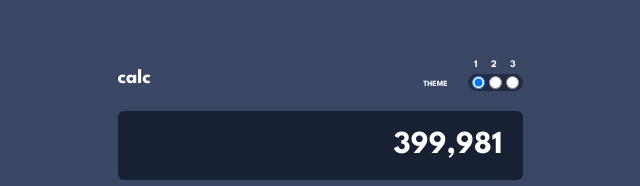
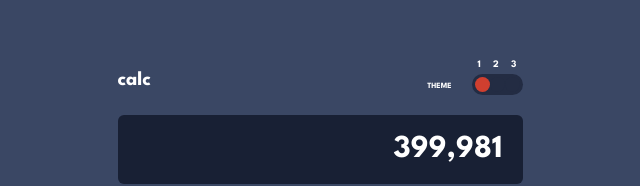
Before and after one commit to AndresMpa/calculator-app, a website: page index.html in a window 1280 px wide. Shown: the top 186 px of the page, without its empty margins (320-960 px from the left). Drawn offline with nearby package versions, Linux system fonts and the light colour scheme; files that its build step writes are made by us from their sources.

Commit message:
Switcher
Adding a better theme switcher

```diff
--- a/src/style/preprocess/components/calc.scss
+++ b/src/style/preprocess/components/calc.scss
@@ -20,7 +20,7 @@
 
     margin-left: auto;
     margin-right: 20px;
-    margin-bottom: 8px;
+    margin-bottom: 10px;
 
     font-size: 8px;
   }
@@ -44,21 +44,46 @@
       justify-content: space-between;
 
       margin: 5px 0px;
-      padding: 2px;
+      padding: 3px;
 
       background-color: colors.$toggle-background;
       @include decorations.rounded-corner(15px);
 
-      & > *,
-      & > *:focus,
-      & > *:checked {
-        border: none;
-        outline: none;
+      & > * {
+        font-size: 0px;
+        margin: 1px;
+      }
 
-        margin: 0px 2px;
+      & > *:after {
+        content: "";
+        visibility: visible;
+        display: inline-block;
 
-        color: colors.$toggle;
+        position: relative;
+        left: -1px;
+        top: -1px;
+
+        width: 15px;
+        height: 15px;
+        border-radius: 15px;
+
         background-color: colors.$toggle-background;
+      }
+      & > *:checked:after {
+        content: "";
+        visibility: visible;
+        display: inline-block;
+
+        position: relative;
+        left: -1px;
+        top: -1px;
+
+        width: 15px;
+        height: 15px;
+        border-radius: 15px;
+
+        accent-color: colors.$toggle;
+        background-color: colors.$toggle;
       }
     }
   }
```
